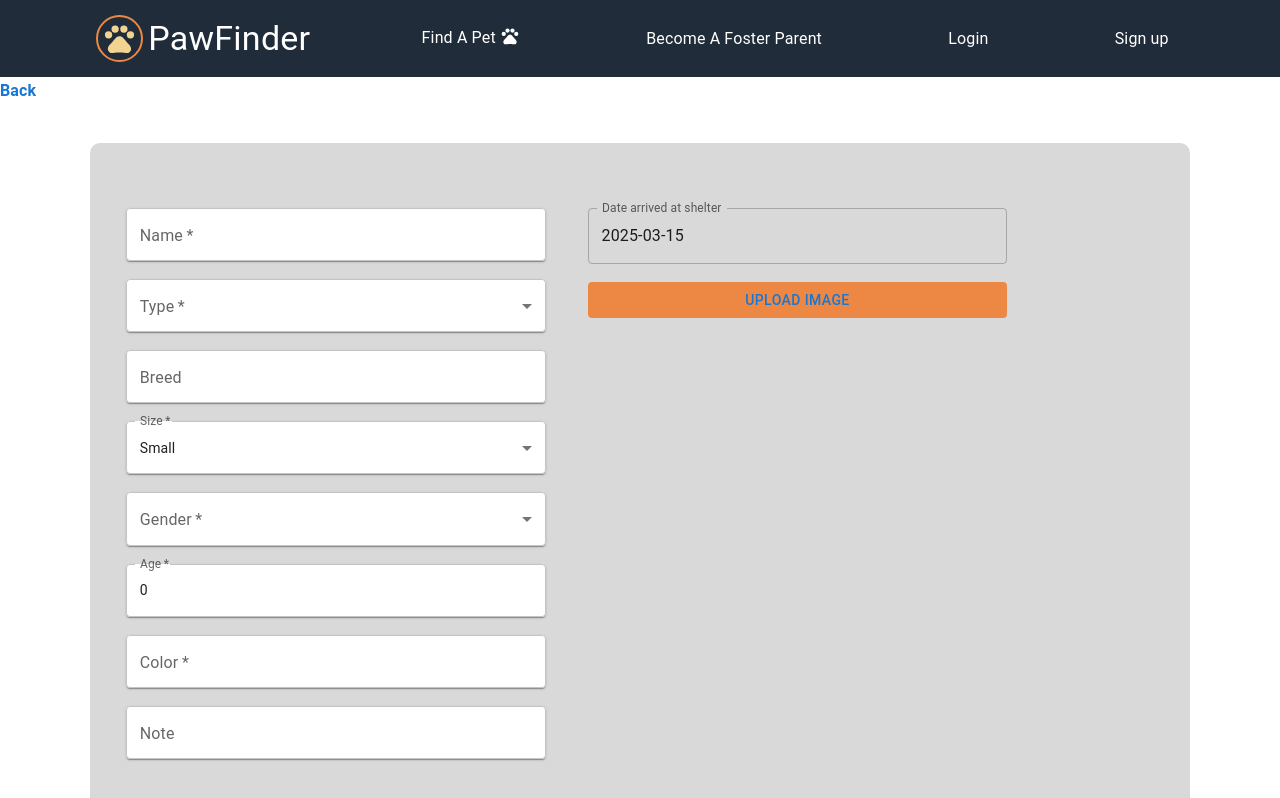
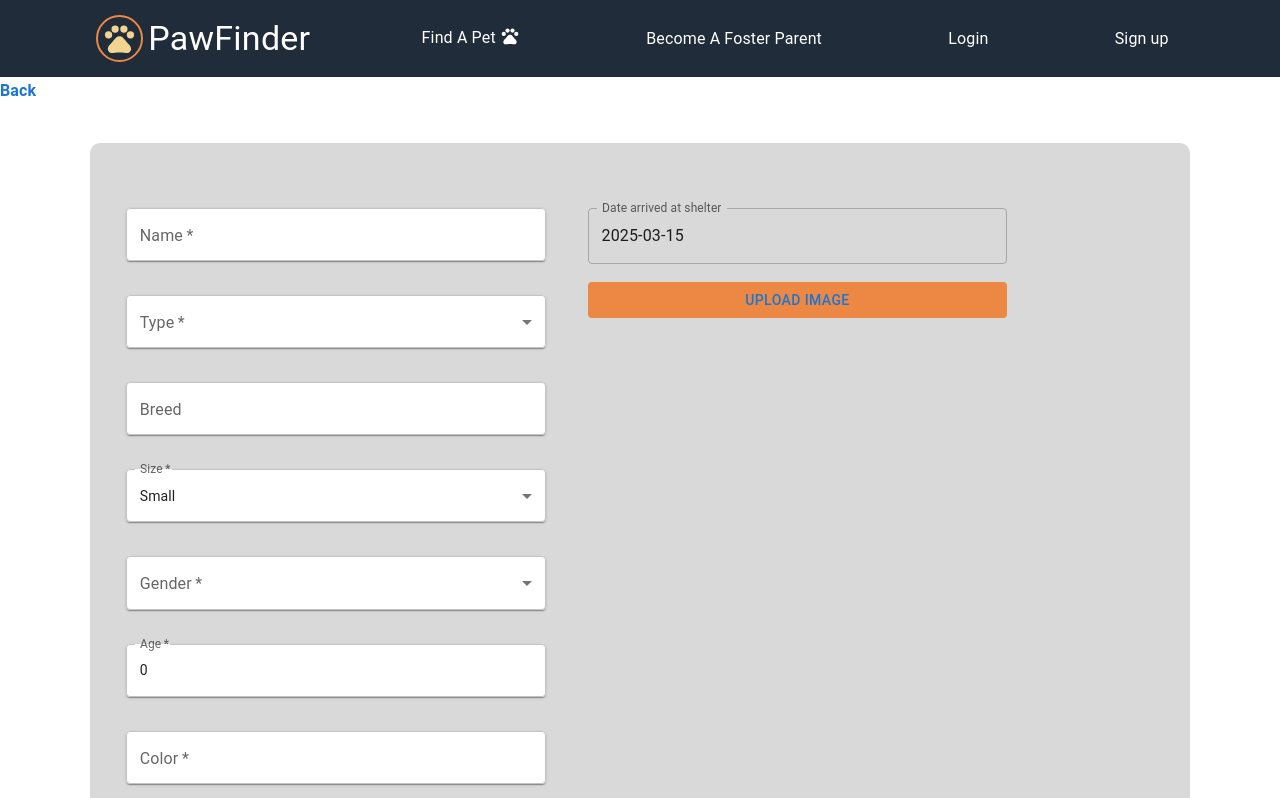
Before and after one commit to wc543/pet-fwask, a React (Vite) app in the folder front/: page /pets/create in a window 1280 px wide. Shown: the top 798 px of the page. Built offline with nearby package versions, Linux system fonts and the light colour scheme; no server answers.

Commit message:
fixed spacing in submit forms

```diff
--- a/front/src/components/forms/SubmitForm.css
+++ b/front/src/components/forms/SubmitForm.css
@@ -42,6 +42,6 @@
     background-color: transparent;
 }
 
-#formInput{
-
+.formInput{
+    margin-bottom: 1rem !important;
 }
```
